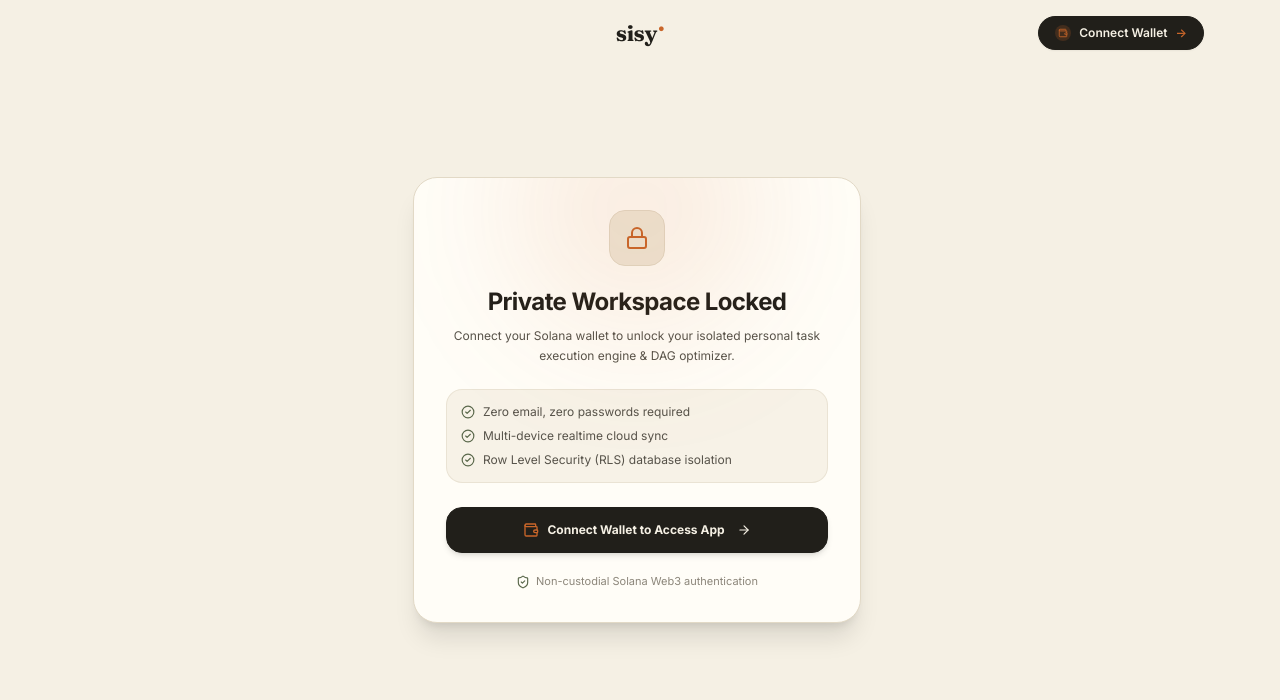
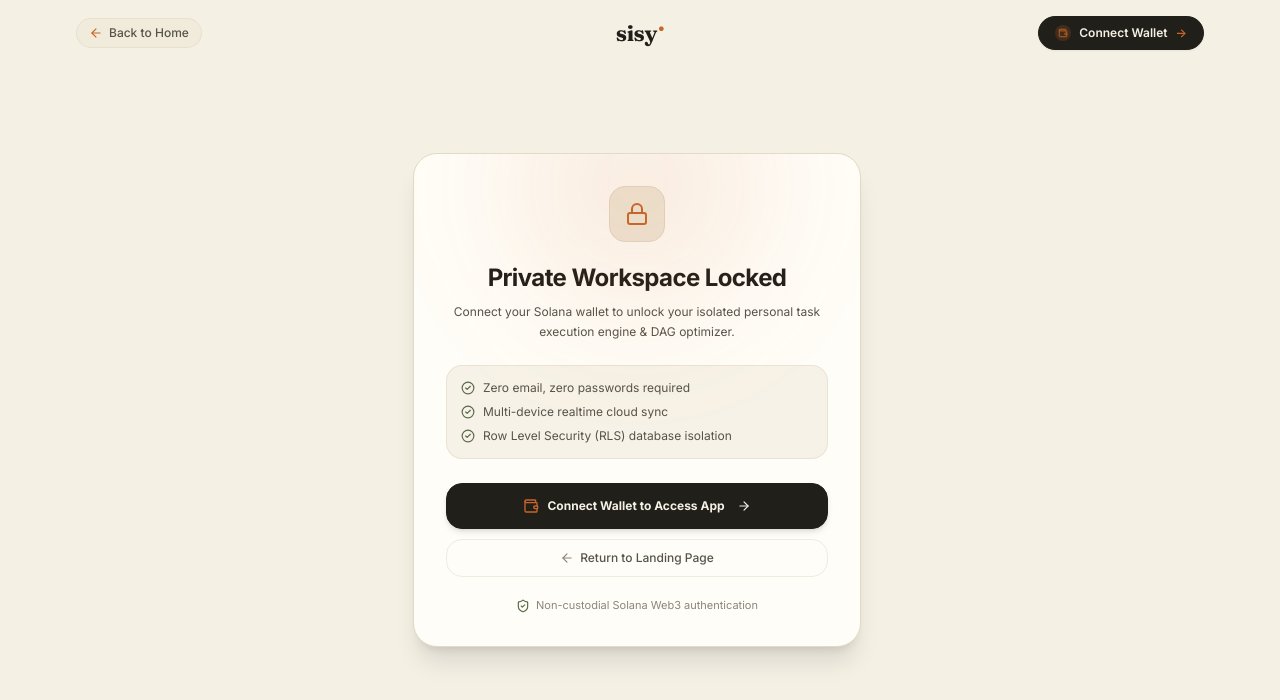
Before and after one commit to sifaq00/sisy, a Next.js app: page /app in a window 1280 px wide. Shown: the top 700 px of the page. Built offline with nearby package versions, Linux system fonts and the light colour scheme; no server answers; the database is empty.

Commit message:
feat(nav): add Back to Home button on navbar and Return to Landing button on Gatekeeper card

```diff
--- a/components/app/WalletGatekeeper.tsx
+++ b/components/app/WalletGatekeeper.tsx
@@ -1,7 +1,8 @@
 "use client";
 
+import Link from "next/link";
 import { motion } from "framer-motion";
-import { Wallet, ShieldCheck, Sparkles, Lock, ArrowRight, CheckCircle2 } from "lucide-react";
+import { Wallet, ShieldCheck, Sparkles, Lock, ArrowRight, ArrowLeft, CheckCircle2 } from "lucide-react";
 import { useWallet } from "@/context/WalletContext";
 import Navbar from "@/components/landing/Navbar";
 
@@ -62,6 +63,15 @@
             <ArrowRight className="w-3.5 h-3.5 ml-1 group-hover:translate-x-1 transition-transform" />
           </motion.button>
 
+          {/* Back to Landing Link */}
+          <Link
+            href="/"
+            className="w-full mt-2.5 text-center text-xs font-medium text-[#57534A] hover:text-[#211F1A] hover:bg-[#EFE8D8]/60 py-2.5 rounded-2xl border border-[#E2D9C6]/50 hover:border-[#E2D9C6] transition-all flex items-center justify-center gap-1.5 cursor-pointer"
+          >
+            <ArrowLeft className="w-3.5 h-3.5 text-[#8C867A]" />
+            <span>Return to Landing Page</span>
+          </Link>
+
           {/* Footer Security Note */}
           <div className="mt-5 flex items-center justify-center gap-1.5 text-[11px] text-[#8C867A]">
             <ShieldCheck className="w-3.5 h-3.5 text-[#5A684B]" />
--- a/components/landing/Navbar.tsx
+++ b/components/landing/Navbar.tsx
@@ -1,6 +1,7 @@
 "use client";
 
 import Link from "next/link";
+import { ArrowLeft } from "lucide-react";
 import WalletButton from "@/components/app/WalletButton";
 import { useWallet } from "@/context/WalletContext";
 
@@ -16,7 +17,7 @@
     <nav className={`s-nav ${scrolled ? "s-nav-scrolled" : ""}`}>
       <div className="s-nav-container">
         <div className="s-nav-inner">
-          {/* Left Navigation Links - Hidden when minimal */}
+          {/* Left Navigation Links or Back Button */}
           {!minimal ? (
             <div className="s-nav-links">
               <a href="#optimizer">Optimizer</a>
@@ -24,7 +25,15 @@
               <a href="#open">Architecture</a>
             </div>
           ) : (
-            <div className="hidden sm:block" />
+            <div className="flex items-center">
+              <Link
+                href="/"
+                className="inline-flex items-center gap-1.5 text-xs text-[#57534A] hover:text-[#211F1A] font-medium bg-[#EFE8D8]/60 hover:bg-[#E9E1CF] px-3 py-1.5 rounded-full border border-[#E2D9C6]/60 transition-all hover:scale-[1.02] cursor-pointer"
+              >
+                <ArrowLeft className="w-3.5 h-3.5 text-[#C9662A]" />
+                <span>Back to Home</span>
+              </Link>
+            </div>
           )}
 
           {/* Logo */}
```
